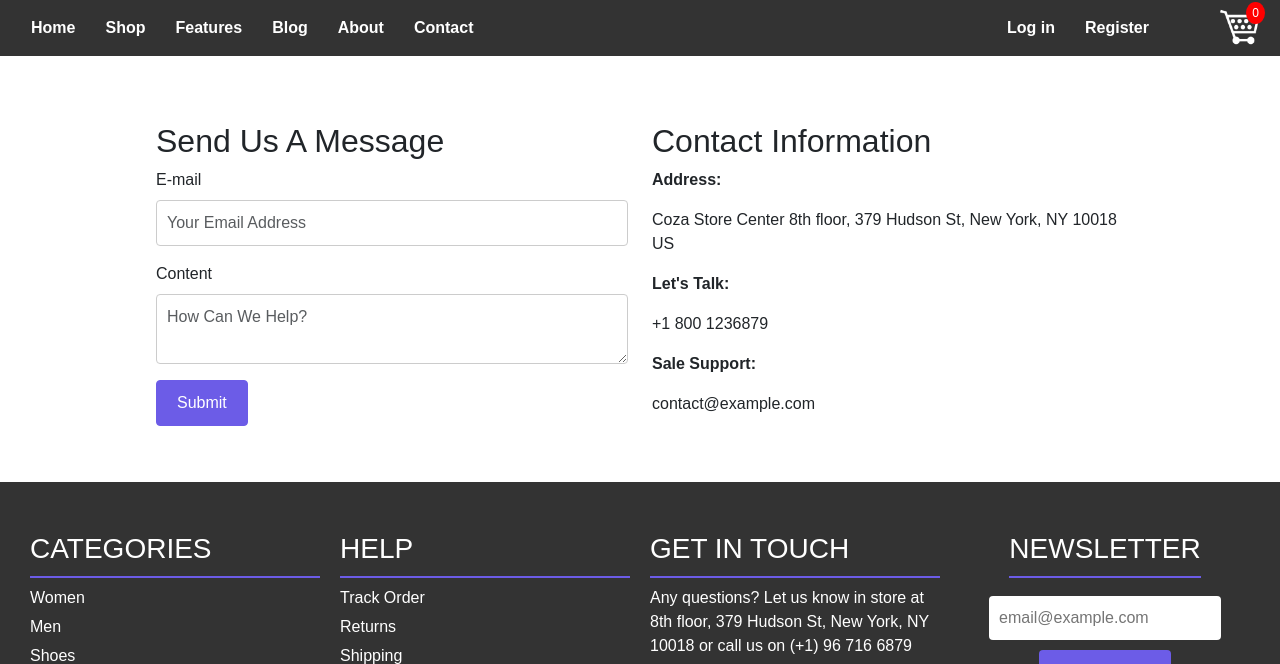
After one commit to toprakakkan/eshop_project, a Flask app: page /contact in a window 1280 px wide. The commit adds this page. Shown: the top 664 px of the page. Run offline with Flask 3, Linux system fonts and the light colour scheme.

Commit message:
Added a basic contact page

```diff
--- a/project/__init__.py
+++ b/project/__init__.py
@@ -29,6 +29,7 @@ def create_app(config_class=Config):
     from project.shop.routes import shop
     from project.blog.routes import blog
     from project.errors.handlers import errors
+    from project.contact.routes import contact
 
 
     app.register_blueprint(main)
@@ -40,6 +41,7 @@ def create_app(config_class=Config):
     app.register_blueprint(shop)
     app.register_blueprint(blog)
     app.register_blueprint(errors)
+    app.register_blueprint(contact)
 
 
 
--- /dev/null
+++ b/project/contact/forms.py
@@ -0,0 +1,8 @@
+from wtforms import  TextAreaField, EmailField, SubmitField
+from flask_wtf import FlaskForm
+from wtforms.validators import DataRequired
+
+class CreateTicket(FlaskForm):
+    content = TextAreaField('Content', validators=[DataRequired()])
+    email = EmailField('E-mail', validators=[DataRequired()])
+    submit = SubmitField('Submit')
--- /dev/null
+++ b/project/contact/routes.py
@@ -0,0 +1,40 @@
+from flask import Blueprint, render_template, redirect, url_for, flash
+import mysql.connector
+from project.contact.forms import CreateTicket
+from project.config import Config
+
+
+contact = Blueprint('contact', __name__)
+
+db_config = {
+    'user': Config.DB_USER,
+    'password': Config.DB_PASS,
+    'host': Config.DB_HOST,
+    'database': Config.DB_NAME
+}
+
+
+@contact.route("/contact", methods=['GET', 'POST'])
+def contact_page():
+    form = CreateTicket()
+    if form.validate_on_submit():
+        email = form.email.data
+        content = form.content.data
+
+        conn = mysql.connector.connect(**db_config)
+        cursor = conn.cursor()
+
+        cursor.execute("""
+            INSERT INTO contact_tickets (ticket_email, ticket_content)
+            VALUES (%s, %s)
+        """, (email, content))
+
+        conn.commit()
+
+        cursor.close()
+        conn.close()
+
+        flash('Your message has been sent!', 'success')
+        return redirect(url_for('contact.contact_page'))
+
+    return render_template('contact.html', title='Contact Page', form=form)
--- a/project/product/forms.py
+++ b/project/product/forms.py
@@ -8,3 +8,5 @@ class AddProducts(FlaskForm):
     price = IntegerField('Price',[validators.DataRequired()])
     description = TextAreaField('Description',[validators.DataRequired()])
     image_url = URLField('Image URL', [validators.DataRequired(), validators.URL()])
+    image_url2 = URLField('Image URL 2', [validators.URL()])
+    image_url3 = URLField('Image URL 3', [validators.URL()])
--- a/project/static/js/main.js
+++ b/project/static/js/main.js
@@ -1,7 +1,7 @@
 document.addEventListener('DOMContentLoaded', function () {
     const quickViewButtons = document.querySelectorAll('.quick-view-button');
     const modal = document.getElementById('product-modal');
-    const closeButton = document.querySelector('.close-button');
+    const closeButton = document.querySelector('.custom-close-button');
     const cartIcon = document.getElementById('cart-icon');
     const cartSidebar = document.getElementById('cart-sidebar');
     const closeCart = document.querySelector('.close-cart');
--- /dev/null
+++ b/project/templates/contact.html
@@ -0,0 +1,55 @@
+{% extends "layout.html" %}
+
+{% block title %}Contact Page{% endblock %}
+
+{% block content %}
+
+<div class="container mt-5">
+    {% with messages = get_flashed_messages(with_categories=true) %}
+    {% if messages %}
+    <div class="alert alert-{{ messages[0][0] }} alert-dismissible fade show text-center" role="alert">
+        {{ messages[0][1] }}
+    </div>
+    {% endif %}
+    {% endwith %}
+    <div class="row">
+
+        <div class="col-md-6">
+            <h2>Send Us A Message</h2>
+            <form method="POST" action="{{ url_for('contact.contact_page') }}">
+                {{ form.hidden_tag() }}
+                <div class="mb-3">
+                    {{ form.email.label(class="form-label") }}
+                    {{ form.email(class="form-control", placeholder="Your Email Address") }}
+                    {% for error in form.email.errors %}
+                    <div class="text-danger">{{ error }}</div>
+                    {% endfor %}
+                </div>
+                <div class="mb-3">
+                    {{ form.content.label(class="form-label") }}
+                    {{ form.content(class="form-control", placeholder="How Can We Help?") }}
+                    {% for error in form.content.errors %}
+                    <div class="text-danger">{{ error }}</div>
+                    {% endfor %}
+                </div>
+                <div class="mb-3">
+                    {{ form.submit(class="btn btn-primary") }}
+                </div>
+            </form>
+        </div>
+
+
+        <div class="col-md-6">
+            <h2>Contact Information</h2>
+            <div class="contact-info">
+                <p><strong>Address:</strong></p>
+                <p>Coza Store Center 8th floor, 379 Hudson St, New York, NY 10018 US</p>
+                <p><strong>Let's Talk:</strong></p>
+                <p>+1 800 1236879</p>
+                <p><strong>Sale Support:</strong></p>
+                <p>contact@example.com</p>
+            </div>
+        </div>
+    </div>
+</div>
+{% endblock %}
--- a/project/templates/layout.html
+++ b/project/templates/layout.html
@@ -15,7 +15,7 @@
             <a href="{{url_for('cart.cart_features')}}">Features</a>
             <a href="{{url_for('blog.blog_home')}}">Blog</a>
             <a href="{{url_for('about.about_page')}}">About</a>
-            <a href="#">Contact</a>
+            <a href="{{url_for('contact.contact_page')}}">Contact</a>
 
             <div class="nav-right" >
                 {% if current_user.is_authenticated %}
```
Also changed, not shown: project/static/css/main.css (+17 -17 lines), project/contact/__init__.py (added).
